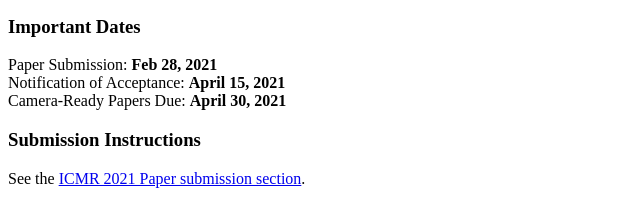
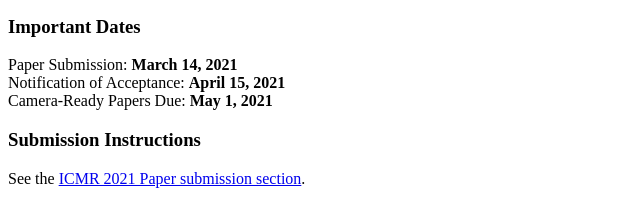
Before and after one commit to linwu-github/linwu-github.github.io, a plain HTML site: page index.html in a window 1280 px wide. Shown: the part 550-753 px from the top of the page, 0-640 px from the left. Drawn offline with Linux system fonts and the light colour scheme.

Commit message:
Update index.html

```diff
--- a/index.html
+++ b/index.html
@@ -24,9 +24,9 @@ to all ICMR 2021 conference registrants. </p>
 <li>Weakly supervised cross-modal learning/integration</li>
 <li>Deep learning for cross-modal embedding</li>
 </ul><h3 id="Maximum-Length-of-a-Paper" style="">Maximum Length of a Paper</h3><p>Each full paper should be limited to <strong>6-8 pages (6 pages limit + reference)</strong>.</p>
-<h3 id="Important-Dates" style="">Important Dates</h3><p>Paper Submission: <strong>Feb 28, 2021</strong><br>
+<h3 id="Important-Dates" style="">Important Dates</h3><p>Paper Submission: <strong>March 14, 2021</strong><br>
 Notification of Acceptance: <strong>April 15, 2021</strong><br>
-Camera-Ready Papers Due: <strong>April 30, 2021</strong></p><h3 id="Submission-Instructions" style="">Submission Instructions</h3><p>See the <a href="http://icmr2021.org/paper-submission.html" target="_blank" rel="noopener">ICMR 2021 Paper submission section</a>.</p><h3 id="Organizers" style="">Organizers</h3><table>
+Camera-Ready Papers Due: <strong>May 1, 2021</strong></p><h3 id="Submission-Instructions" style="">Submission Instructions</h3><p>See the <a href="http://icmr2021.org/paper-submission.html" target="_blank" rel="noopener">ICMR 2021 Paper submission section</a>.</p><h3 id="Organizers" style="">Organizers</h3><table>
 <ul><li>Lin Wu (jolin.lwu@gmail.com), Hefei University of Technology, China</li>
 <li>Zongyuan Ge (zongyuan.ge@monash.edu.au), Monash University, Australia</li>
 <li>Zhao Zhang (cszzhang@gmail.com), Hefei University of Technology, China</li>
```
